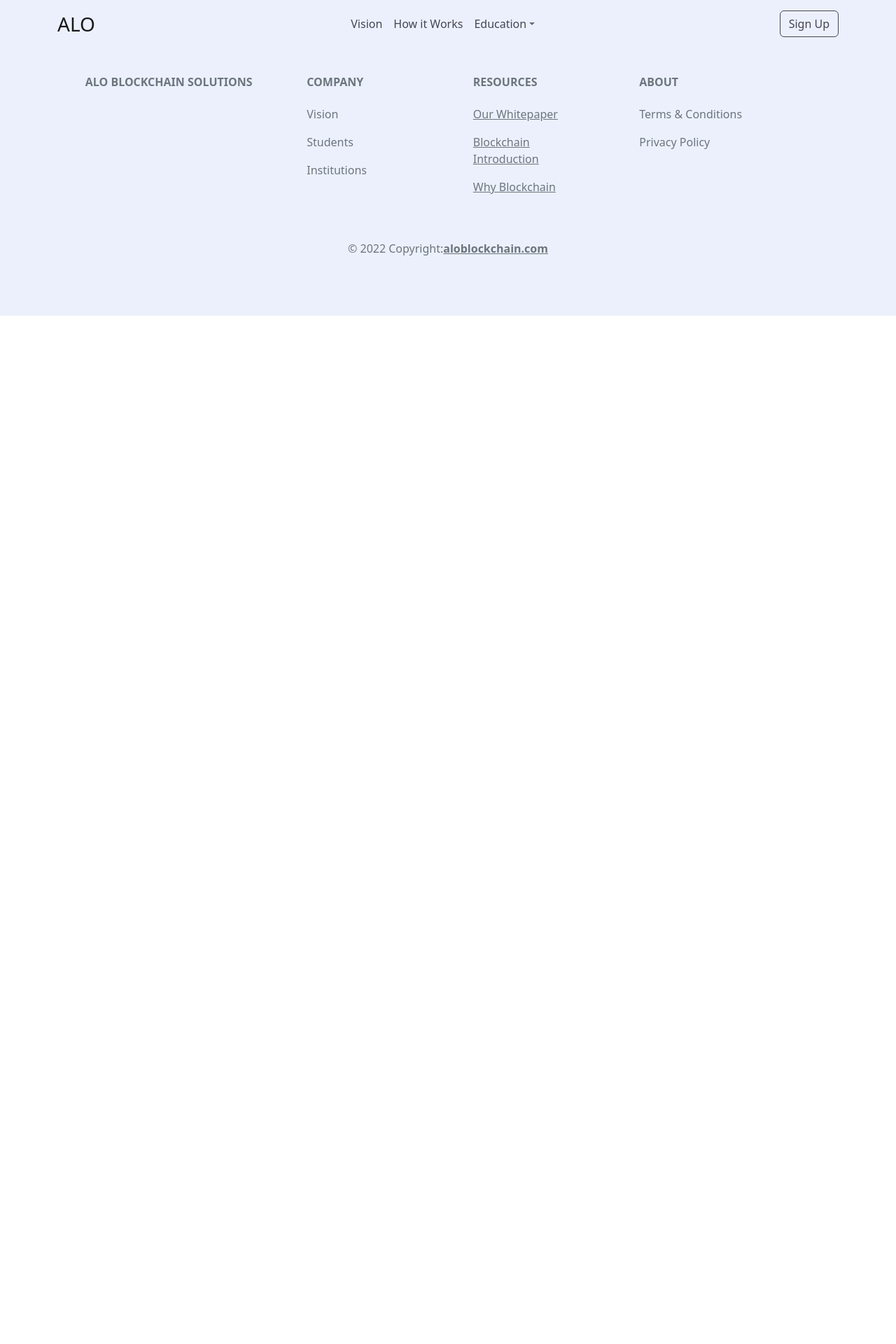
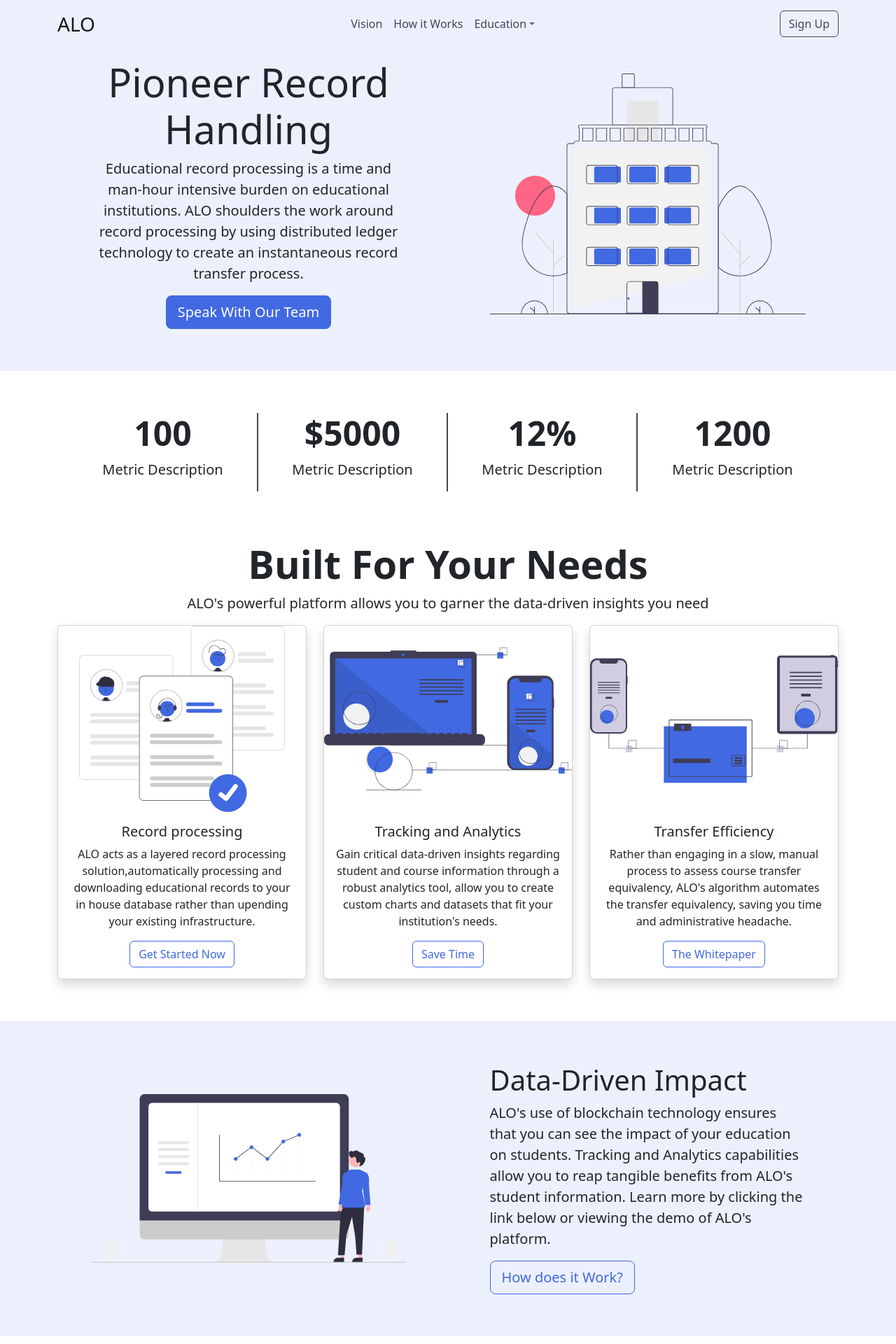
Before and after one commit to AshMurali77/mern-auth, a React (Create React App) app in the folder frontend/: page /institutions in a window 1280 px wide. Shown: the top 1920 px of the page at 70% size. Before the commit the page ends 800 px from the top, so only its background shows below. Built offline with nearby package versions, Linux system fonts and the light colour scheme.

Commit message:
Finished Institutions Page

```diff
--- a/frontend/src/App.js
+++ b/frontend/src/App.js
@@ -4,6 +4,7 @@ import { BrowserRouter, Routes, Route } from "react-router-dom";
 import Home from "./pages/Home";
 import Vision from "./pages/Vision";
 import Students from "./pages/Students";
+import Institutions from "./pages/Institutions";
 import Login from "./pages/Login";
 import Signup from "./pages/Signup";
 import PasswordReset from "./pages/PasswordReset";
@@ -22,6 +23,7 @@ function App() {
             <Route path="/" element={<Home />} />
             <Route path="/vision" element={<Vision />} />
             <Route path="/students" element={<Students />} />
+            <Route path="/institutions" element={<Institutions />} />
             <Route path="/login" element={<Login />} />
             <Route path="/signup" element={<Signup />} />
             <Route path="/password-reset" element={<PasswordReset />} />
--- a/frontend/src/pages/Institutions.js
+++ b/frontend/src/pages/Institutions.js
@@ -0,0 +1,205 @@
+import {
+  Button,
+  Col,
+  Container,
+  Row,
+  Image,
+  Card,
+  Ratio,
+} from "react-bootstrap";
+import { Link } from "react-router-dom";
+
+//Image imports
+import building from "../assets/building.svg";
+import recordAssessment from "../assets/record-assessment.svg";
+import analytics from "../assets/analytics.svg";
+import files from "../assets/files.svg";
+import dataImpact from "../assets/data-impact.svg";
+import dataUpload from "../assets/data-upload.svg";
+import fileTransfer from "../assets/file-transfer.svg";
+import relaxationTwo from "../assets/relaxation-two.svg";
+import studentCTA from "../assets/student-cta.svg";
+
+const Institutions = () => {
+  return (
+    <>
+      <section id="intro" className="bg-blue mt-4">
+        <Container>
+          <Row className="justify-content-around align-items-center">
+            <Col md={5} className="text-center ">
+              <h2 className="display-4 ">Pioneer Record Handling</h2>
+              <p className="lead">
+                Educational record processing is a time and man-hour intensive
+                burden on educational institutions. ALO shoulders the work
+                around record processing by using distributed ledger technology
+                to create an instantaneous record transfer process.
+              </p>
+              <Link to="/signup">
+                <Button size="lg" role="button">
+                  Speak With Our Team
+                </Button>
+              </Link>
+            </Col>
+            <Col md={5} className="d-none d-md-block">
+              <Image fluid src={building} alt="school building image" />
+            </Col>
+          </Row>
+        </Container>
+      </section>
+
+      <section id="metrics">
+        <Container>
+          <Row className="mx-3">
+            <Col
+              md={3}
+              className="text-center border-end border-secondary border-2"
+            >
+              <h3 className="display-5 fw-bold">100</h3>
+              <p className="lead">Metric Description</p>
+            </Col>
+            <Col
+              md={3}
+              className="text-center border-end border-secondary border-2"
+            >
+              <h3 className="display-5 fw-bold">$5000</h3>
+              <p className="lead">Metric Description</p>
+            </Col>
+            <Col
+              md={3}
+              className="text-center border-end border-secondary border-2"
+            >
+              <h3 className="display-5 fw-bold">12%</h3>
+              <p className="lead">Metric Description</p>
+            </Col>
+            <Col md={3} className="text-center ">
+              <h3 className="display-5 fw-bold">1200</h3>
+              <p className="lead">Metric Description</p>
+            </Col>
+          </Row>
+        </Container>
+      </section>
+
+      <section
+        id="uni_features_card"
+        className="bg-light"
+        style={{
+          paddingTop: 10,
+          paddingLeft: 0,
+          paddingBottom: 60,
+          paddingRight: 0,
+        }}
+      >
+        <Container>
+          <div className="text-center">
+            <h1 className="display-4 text-dark fw-bold">
+              Built For Your Needs
+            </h1>
+            <p className="lead">
+              ALO's powerful platform allows you to garner the data-driven
+              insights you need
+            </p>
+          </div>
+          <Row gap={3}>
+            <Col md={4} className="d-flex  align-items-stretch">
+              <Card className="shadow ">
+                <Ratio aspectRatio="4x3">
+                  <Card.Img variant="top" src={recordAssessment} />
+                </Ratio>
+                <Card.Body className="text-center d-flex flex-column justify-content-around">
+                  <Card.Title>Record processing</Card.Title>
+                  <Card.Text>
+                    ALO acts as a layered record processing
+                    solution,automatically processing and downloading
+                    educational records to your in house database rather than
+                    upending your existing infrastructure.
+                  </Card.Text>
+                  <Link to="/signup">
+                    <Button variant="outline-primary">Get Started Now</Button>
+                  </Link>
+                </Card.Body>
+              </Card>
+            </Col>
+            <Col md={4} className="d-flex align-items-stretch">
+              <Card className="shadow ">
+                <Ratio aspectRatio="4x3">
+                  <Card.Img variant="top" src={analytics} />
+                </Ratio>
+                <Card.Body className="text-center d-flex flex-column justify-content-around">
+                  <Card.Title>Tracking and Analytics</Card.Title>
+                  <Card.Text>
+                    Gain critical data-driven insights regarding student and
+                    course information through a robust analytics tool, allow
+                    you to create custom charts and datasets that fit your
+                    institution's needs.
+                  </Card.Text>
+                  <Link to="/signup">
+                    <Button variant="outline-primary">Save Time</Button>
+                  </Link>
+                </Card.Body>
+              </Card>
+            </Col>
+            <Col md={4} className="d-flex  align-items-stretch">
+              <Card className="shadow ">
+                <Ratio aspectRatio="4x3">
+                  <Card.Img variant="top" src={files} />
+                </Ratio>
+                <Card.Body className="text-center d-flex flex-column justify-content-around">
+                  <Card.Title>Transfer Efficiency</Card.Title>
+                  <Card.Text>
+                    Rather than engaging in a slow, manual process to assess
+                    course transfer equivalency, ALO's algorithm automates the
+                    transfer equivalency, saving you time and administrative
+                    headache.
+                  </Card.Text>
+                  <Link to="/signup">
+                    <Button variant="outline-primary">The Whitepaper</Button>
+                  </Link>
+                </Card.Body>
+              </Card>
+            </Col>
+          </Row>
+        </Container>
+      </section>
+
+      <section id="data-impact" className="bg-blue ">
+        <Container>
+          <Row className="justify-content-around align-items-center">
+            <Col md={5} className="d-none d-md-block">
+              <Image fluid src={dataImpact} alt="data impact image" />
+            </Col>
+            <Col md={5} className="text-start ">
+              <h2 className="display-6">Data-Driven Impact</h2>
+              <p className="lead">
+                ALO's use of blockchain technology ensures that you can see the
+                impact of your education on students. Tracking and Analytics
+                capabilities allow you to reap tangible benefits from ALO's
+                student information. Learn more by clicking the link below or
+                viewing the demo of ALO's platform.
+              </p>
+              <Link to="/function">
+                <Button variant="outline-primary" size="lg" role="button">
+                  How does it Work?
+                </Button>
+              </Link>
+            </Col>
+          </Row>
+        </Container>
+      </section>
+
+      <section id="main-cta">
+        <Container className="text-center">
+          <h2 className="display-2">Want to Learn More?</h2>
+          <p>
+            Schedule a consultation with our team and learn more about what ALO
+            can do for your institution
+          </p>
+          <Button variant="outline-primary" size="lg">
+            Let's Connect
+          </Button>
+        </Container>
+      </section>
+    </>
+  );
+};
+
+export default Institutions;
--- a/frontend/src/pages/Students.js
+++ b/frontend/src/pages/Students.js
@@ -29,8 +29,7 @@ const Students = () => {
               <h2 className="display-4 ">
                 Removing the obstacles surrounding educational data
               </h2>
-              <p>
-                <span className="lead" />
+              <p className="lead">
                 Spend less time stressing over files and more time enjoying your
                 college experience
               </p>
```
